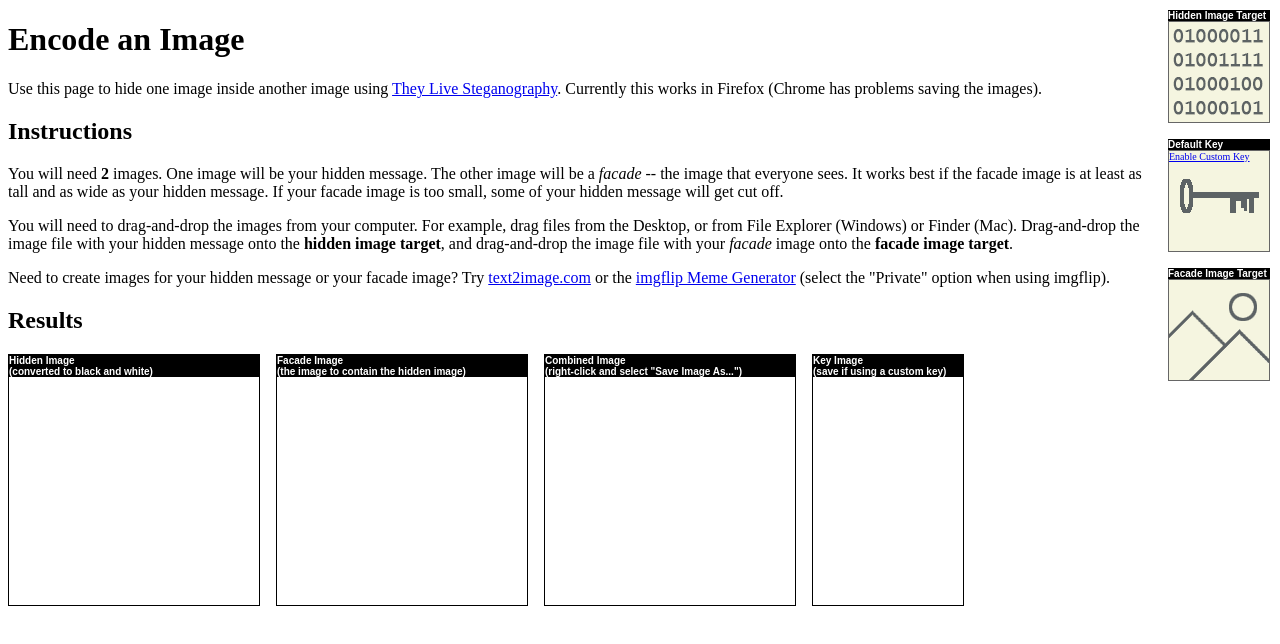
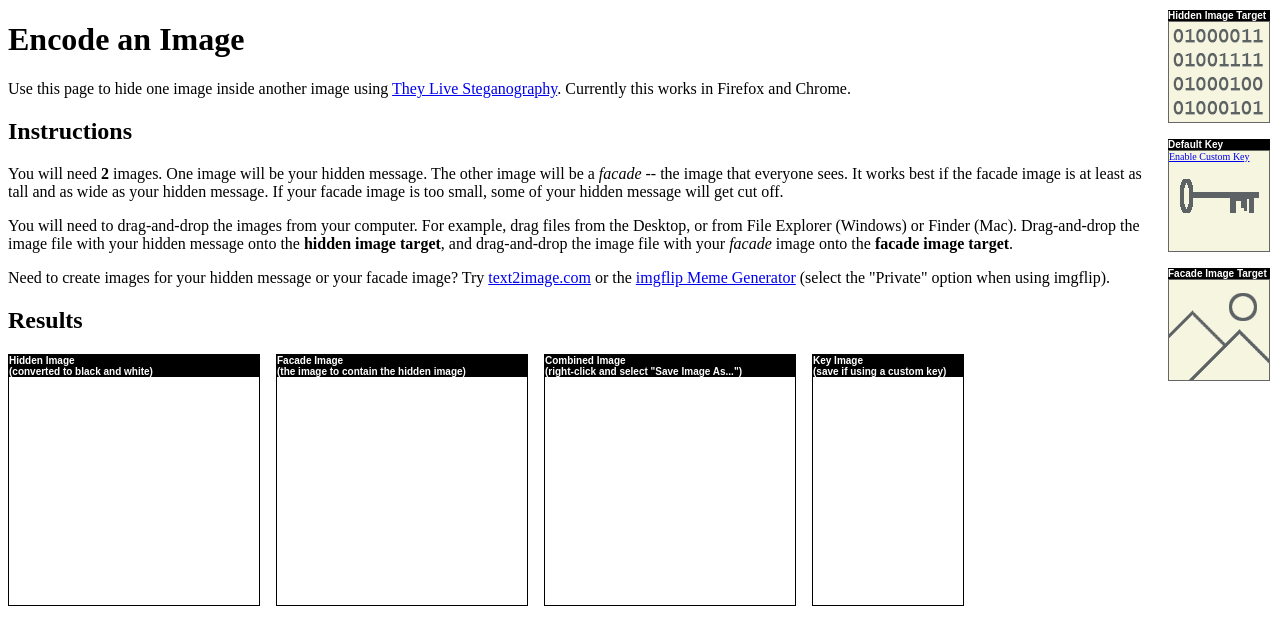
Before and after one commit to cherdt/simple-steganography, a website: page encode.html in a window 1280 px wide. Drawn offline with Linux system fonts and the light colour scheme.

Commit message:
Update text, encoding now works in Chrome

```diff
--- a/encode.html
+++ b/encode.html
@@ -10,7 +10,7 @@
 <body>
 
 <h1>Encode an Image</h1>
-<p>Use this page to hide one image inside another image using <a href="index.html">They Live Steganography</a>. Currently this works in Firefox (Chrome has problems saving the images).</p>
+<p>Use this page to hide one image inside another image using <a href="index.html">They Live Steganography</a>. Currently this works in Firefox and Chrome.</p>
 
 <h2>Instructions</h2>
 <p>You will need <strong>2</strong> images. One image will be your hidden message. The other image will be a <em>facade</em> -- the image that everyone sees. It works best if the facade image is at least as tall and as wide as your hidden message. If your facade image is too small, some of your hidden message will get cut off.</p>
--- a/package.json
+++ b/package.json
@@ -7,6 +7,6 @@
     "jshint": "^2.6.0"
   },
   "scripts": {
-    "lint": "./node_modules/jshint/bin/jshint js/"
+    "test": "./node_modules/jshint/bin/jshint js/"
   }
 }
```
